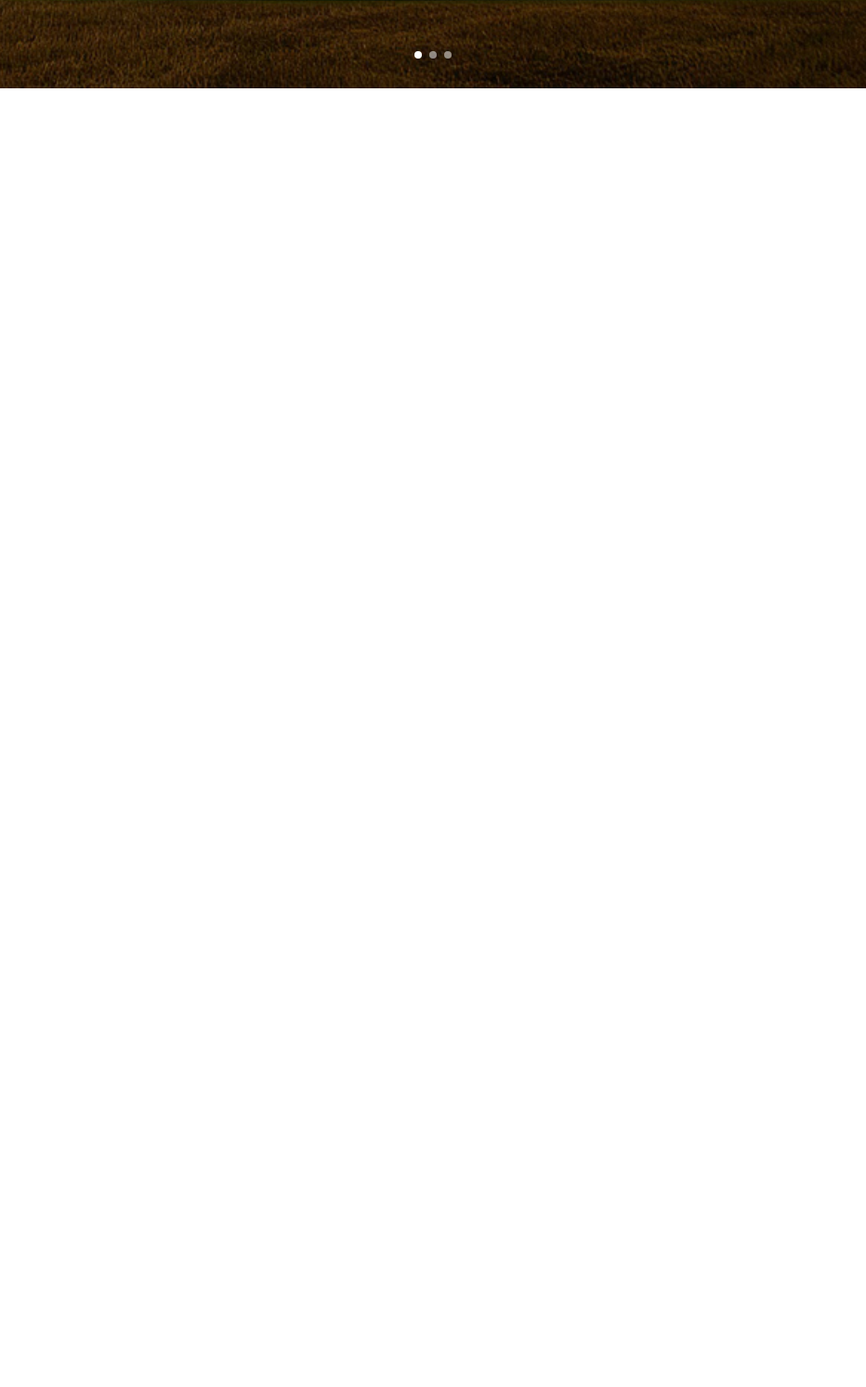
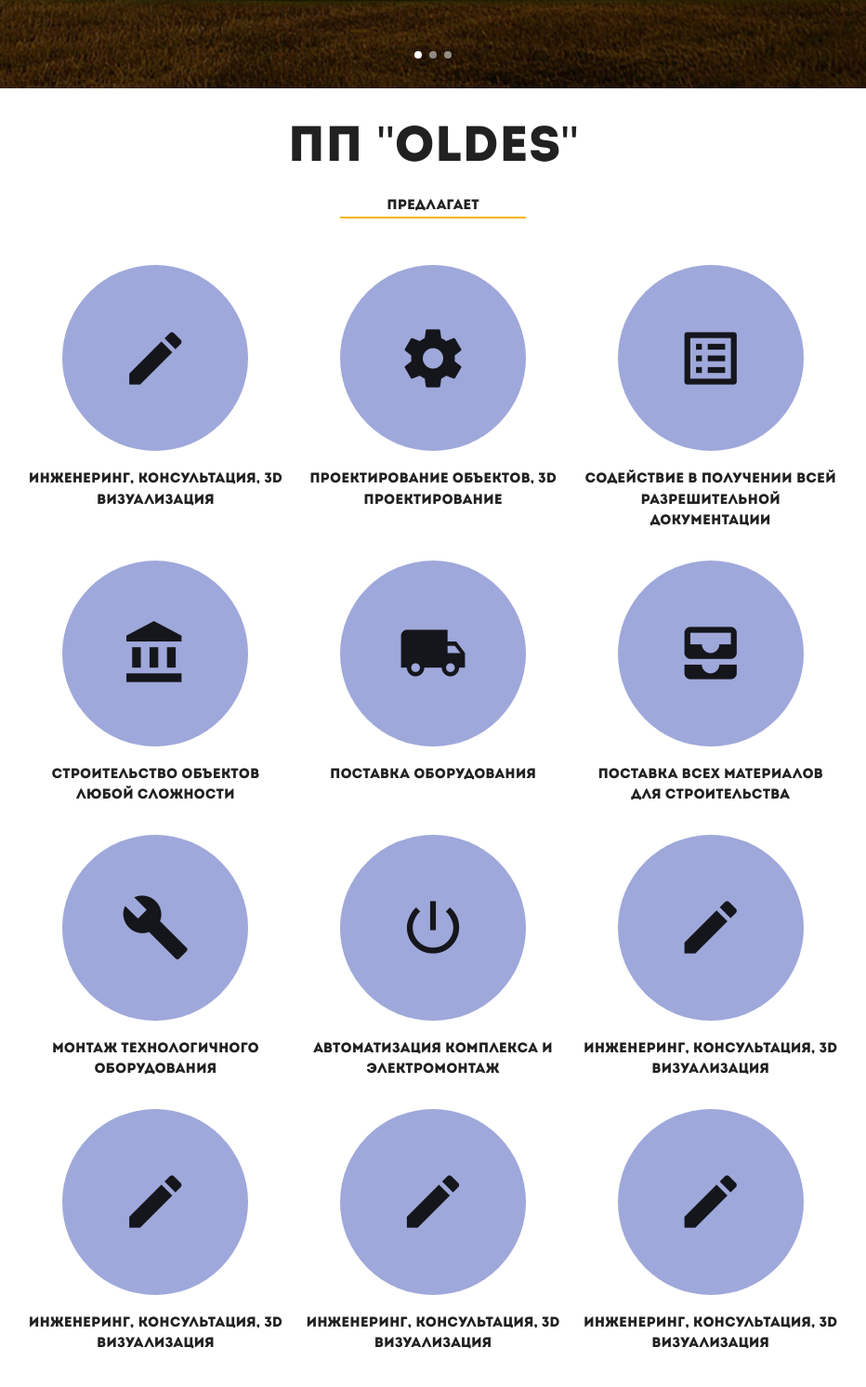
Before and after one commit to SoninVI/oldes, a plain HTML site: page index.html in a window 1280 px wide. Shown: the part 705-2197 px from the top of the page at 93% size, without its empty margins (174-1106 px from the left). Before the commit the page ends 800 px from the top, so only its background shows below. Drawn offline with Linux system fonts and the light colour scheme; files whose address does not match are found by name.

Commit message:
About OLDES

```diff
--- a/css/style.less
+++ b/css/style.less
@@ -127,3 +127,42 @@ nav ul a{
   }
 
 }
+.about-oldes{
+  text-align: center;
+}
+.title{
+  display: flex;
+  flex-direction: column;
+  align-items: center;
+  justify-content: center;
+  margin-bottom:50px;
+  &:after{
+	content: "";
+	width: 200px;
+	height: 2px;
+	background: #f8b505;
+	display: block;
+  }
+}
+.about-item{
+  .flex;
+  flex-direction: column;
+  justify-content: center;
+  align-items: center;
+  margin-bottom: 30px;
+  &-circle{
+	.flex;
+	align-items: center;
+	justify-content: center;
+	height: 200px;
+	width: 200px;
+	border-radius: 50%;
+	background: #9fa8da;
+	margin-bottom: 20px;
+	&>i{
+	  font-size: 75px;
+	  height: 75px;
+	  width: 75px;
+	}
+  }
+}
--- a/index.html
+++ b/index.html
@@ -81,6 +81,112 @@
     </div>
   </div>
 </div>
+<div class="about-oldes">
+  <div class="container">
+    <div class="title">
+      <h2>ПП "Oldes"</h2>
+      <p class="subtitle">Предлагает</p>
+    </div>
+    <div class="row">
+      <div class="col s4">
+        <div class="about-item">
+          <div class="about-item-circle">
+            <i class="material-icons">create</i>
+          </div>
+          <p>Инженеринг, консультация, 3D  визуализация</p>
+        </div>
+      </div>
+      <div class="col s4">
+        <div class="about-item">
+          <div class="about-item-circle">
+            <i class="material-icons">settings</i>
+          </div>
+          <p>Проектирование объектов, 3D проектирование</p>
+        </div>
+      </div>
+      <div class="col s4">
+        <div class="about-item">
+          <div class="about-item-circle">
+            <i class="material-icons">list_alt</i>
+          </div>
+          <p>Содействие в получении всей разрешительной документации</p>
+        </div>
+      </div>
+      <div class="col s4">
+        <div class="about-item">
+          <div class="about-item-circle">
+            <i class="material-icons">account_balance</i>
+          </div>
+          <p>Строительство объектов любой сложности </p>
+        </div>
+      </div>
+      <div class="col s4">
+        <div class="about-item">
+          <div class="about-item-circle">
+            <i class="material-icons">local_shipping</i>
+          </div>
+          <p>Поставка оборудования</p>
+        </div>
+      </div>
+      <div class="col s4">
+        <div class="about-item">
+          <div class="about-item-circle">
+            <i class="material-icons">all_inbox</i>
+          </div>
+          <p>Поставка всех материалов для строительства</p>
+        </div>
+      </div>
+      <div class="col s4">
+        <div class="about-item">
+          <div class="about-item-circle">
+            <i class="material-icons">build</i>
+          </div>
+          <p>Монтаж технологичного оборудования</p>
+        </div>
+      </div>
+      <div class="col s4">
+        <div class="about-item">
+          <div class="about-item-circle">
+            <i class="material-icons">power_settings_new</i>
+          </div>
+          <p>Автоматизация комплекса и электромонтаж </p>
+        </div>
+      </div>
+      <div class="col s4">
+        <div class="about-item">
+          <div class="about-item-circle">
+            <i class="material-icons">create</i>
+          </div>
+          <p>Инженеринг, консультация, 3D  визуализация</p>
+        </div>
+      </div>
+      <div class="col s4">
+        <div class="about-item">
+          <div class="about-item-circle">
+            <i class="material-icons">create</i>
+          </div>
+          <p>Инженеринг, консультация, 3D  визуализация</p>
+        </div>
+      </div>
+      <div class="col s4">
+        <div class="about-item">
+          <div class="about-item-circle">
+            <i class="material-icons">create</i>
+          </div>
+          <p>Инженеринг, консультация, 3D  визуализация</p>
+        </div>
+      </div>
+      <div class="col s4">
+        <div class="about-item">
+          <div class="about-item-circle">
+            <i class="material-icons">create</i>
+          </div>
+          <p>Инженеринг, консультация, 3D  визуализация</p>
+        </div>
+      </div>
+    </div>
+  </div>
+</div>
 
 
 
```
Also changed, not shown: css/style.css, 1 other file.
